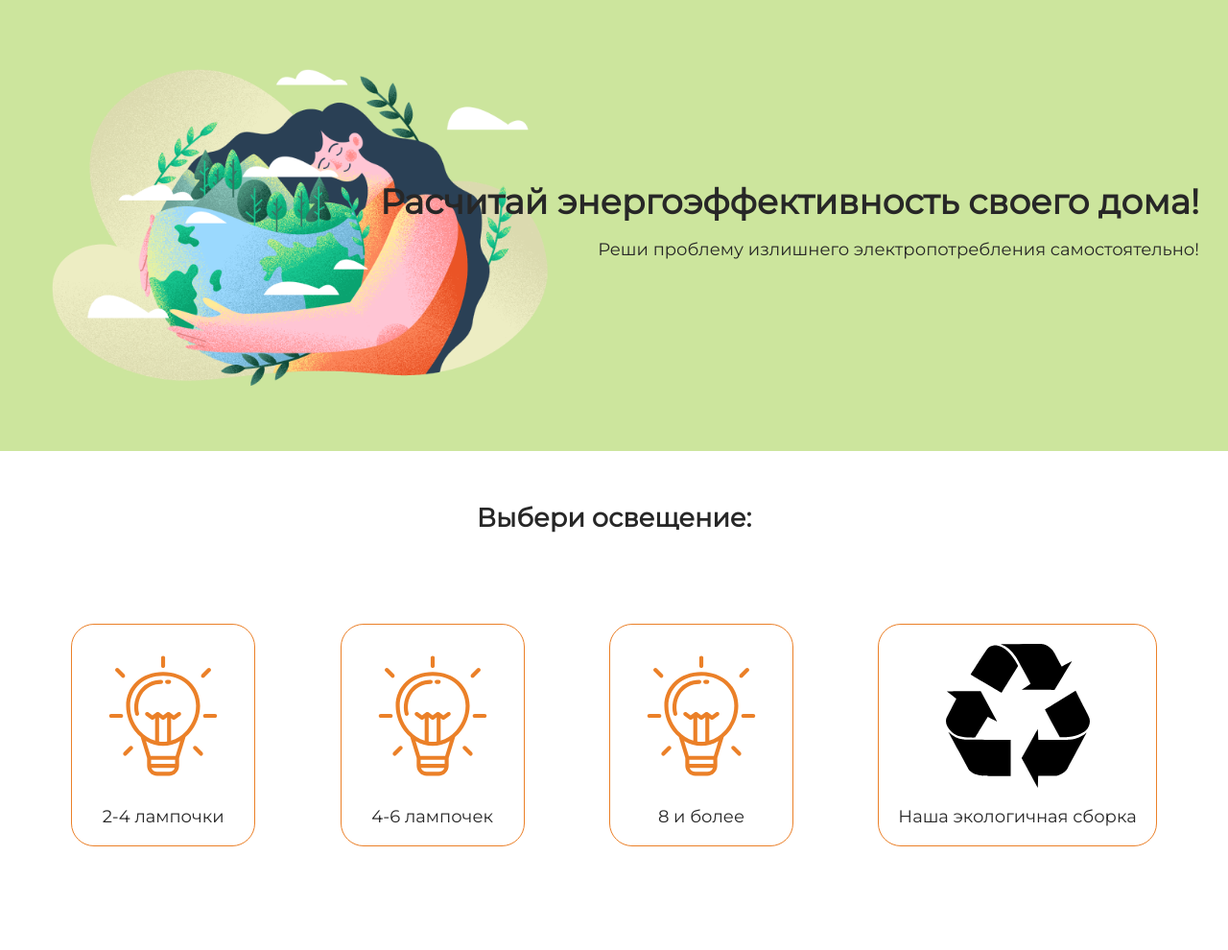
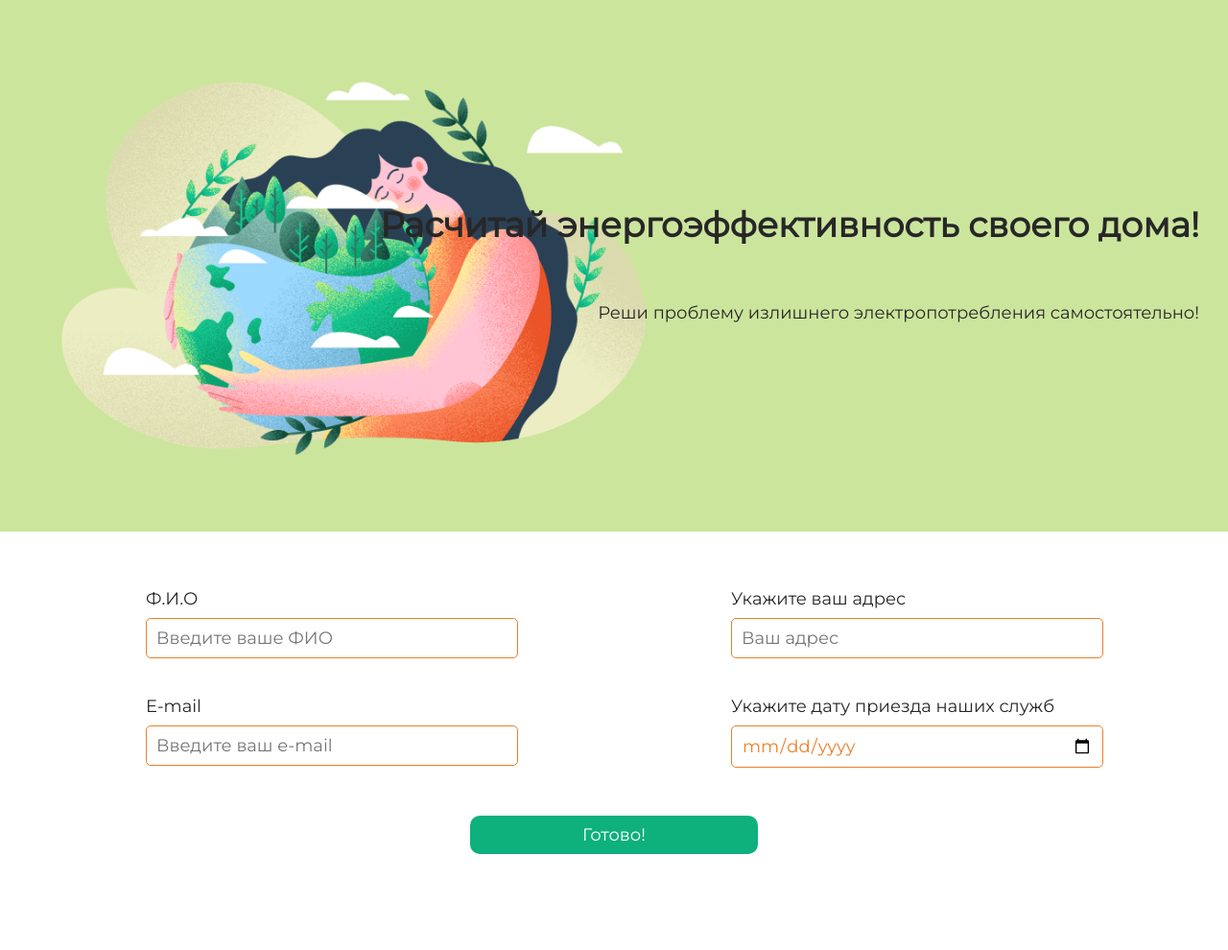
Before and after one commit to ural360/htmlf, a Flask app: page /form in a window 1280 px wide. Shown: the whole page at 96% size. Before the commit the page ends 882 px from the top, so only its background shows below. Run offline with Flask 3, Linux system fonts and the light colour scheme.

Commit message:
Add files via upload

```diff
--- a/proj/main.py
+++ b/proj/main.py
@@ -1,5 +1,5 @@
 #Импорт
-from flask import Flask, render_template
+from flask import Flask, render_template, request
 
 
 app = Flask(__name__)
@@ -15,7 +15,6 @@ def result_calculate(size, lights, device):
 @app.route('/')
 def index():
     return render_template('index.html')
-
 #Вторая страница
 @app.route('/<size>')
 def lights(size):
@@ -42,4 +41,32 @@ def end(size, lights, device):
                                                     int(device)
                                                     )
                         )
+#Форма
+@app.route('/form')
+def form():
+    return render_template('form.html')
+
+#Результаты формы
+@app.route('/submit', methods=['POST'])
+def submit_form():
+    #Создай переменные для сбора информации
+    name = request.form['name']
+    email = request.form['email']
+    address = request.form['address']
+    date = request.form['date']
+    with open('form.txt', 'a',) as f:
+            f.write(name,
+                    email,\
+                    address,\
+                    date)
+
+    # здесь вы можете сохранить данные или отправить их по электронной почте
+    return render_template('form_result.html',
+                           #Помести переменные
+                           name=name,
+                           email=email,
+                           address=address,
+                           date=date
+                           )
+
 app.run(debug=True)
--- a/proj/static/css/style.css
+++ b/proj/static/css/style.css
@@ -11,7 +11,7 @@ body {
 }
 
 h1, h2, p {
-    margin: 0;
+
 }
 
 ul {
@@ -91,3 +91,83 @@ main {
 .main__title--margin {
     margin-bottom: 50px;
 }
+
+.main__link {
+    display: inline-block;
+    text-decoration: none;
+    padding: 20px 0;
+    width: 300px;
+    border-radius: 20px;
+    background-color: #0EB07C;
+    text-align: center;
+    cursor: pointer;
+    color: #fff;
+}
+
+.form {
+    display: flex;
+    flex-direction: column;
+    align-items: center;
+    gap: 50px;
+}
+
+
+.user input {
+    padding: 10px;
+    border: 1px solid #EB8028;
+    background: inherit;
+    border-radius: 5px;
+    font: inherit;
+    width: 100%;
+    color: #EB8028;
+}
+
+.user input:focus,
+.user input:active {
+    border: 1px solid #EB8028;
+    outline: none;
+}
+
+.user {
+    display: flex;
+    flex-direction: row;
+    width: 100%;
+    justify-content: space-around;
+}
+
+.user-info {
+    width: 30%;
+    display: flex;
+    flex-direction: column;
+    gap: 40px;
+}
+
+label {
+    display:inline-block ;
+    margin-bottom: 10px;
+}
+
+.address-date {
+    width: 30%;
+    display: flex;
+    flex-direction: column;
+    gap: 40px;
+}
+
+.delivery {
+    display: flex;
+    justify-content: space-between;
+}
+
+.button {
+    width: 10%;
+    padding: 10px;
+    min-width: 300px;
+    cursor: pointer;
+    align-self: center;
+    border: none;
+    border-radius: 10px;
+    background: #0EB07C;
+    font: inherit;
+    color: #fff;
+}
--- a/proj/templates/end.html
+++ b/proj/templates/end.html
@@ -29,11 +29,17 @@
         <img class="rez__img" src="../../static/img/planet_medium.svg" alt="">
         <span>Ваш результат {{result}} кВт⋅ч</span>
         <span>Ваш дом имеет среднюю энергоэффективности!</span>
+        <span>Хотите помочь экологии? Заполните форму и мы соберем вам экологичную сборку!</span>
+        <a href="{{ url_for('form') }}">Заполнить форму</a>
         {%elif result >= 300%}
         <img class="rez__img" src="../../static/img/planet_bad.svg" alt="">
         <span>Ваш результат {{result}} кВт⋅ч</span>
         <span>Ваш дом имеет плохую энергоэффективности!</span>
+        <span>Хотите помочь экологии? Заполните форму и мы соберем вам экологичную сборку!</span>
+        <a href="{{ url_for('form') }}">Заполнить форму</a>
         {%endif%}
+
+
     </div>
     {% endblock %}
   </main>
--- /dev/null
+++ b/proj/templates/form.html
@@ -0,0 +1,59 @@
+<!doctype html>
+<html lang="ru">
+<head>
+  <meta charset="UTF-8">
+  <meta
+    name="viewport"
+    content="width=device-width, user-scalable=no, initial-scale=1.0, maximum-scale=1.0, minimum-scale=1.0"
+  >
+  <meta http-equiv="X-UA-Compatible" content="ie=edge">
+  <link rel="stylesheet" href="../../static/css/style.css">
+  <title>Расчет энергоэффективности умного дома</title>
+</head>
+<body>
+  <header class="header">
+    <div class="header__text">
+      <h1>Расчитай энергоэффективность своего дома!</h1>
+      <p>Реши проблему излишнего электропотребления самостоятельно!</p>
+    </div>
+  </header>
+  <main>
+    {% block content %}
+    <form action="{{ url_for('submit_form') }}" method="post" class="form">
+
+      <div class="user">
+        <ul class="user-info">
+            <li class="user-info__item">
+
+                <label for="name">Ф.И.О</label>
+                <input type="text" name="name" id="name" placeholder="Введите ваше ФИО" required>
+            </li>
+            <li class="user-info__item">
+                <label for="email">E-mail</label>
+                <input type="email" name="email" id="email" placeholder="Введите ваш e-mail" required>
+
+            </li>
+        </ul>
+        <!--Поля для адреса и даты-->
+        <ul class="address-date">
+            <li class="user-info__item">
+
+                <label for="address">Укажите ваш адрес</label>
+                <input type="text" name="address" id="address" placeholder="Ваш адрес" required>
+            </li>
+            <li class="user-info__item">
+
+                <label for="date">Укажите дату приезда наших служб</label>
+                <input type="date" name="date" id="date" required>
+            </li>
+        </ul>
+    </div>
+    <button class="button" type="submit">Готово!</button>
+    </form>
+    {% endblock %}
+  </main>
+  <footer>
+
+  </footer>
+</body>
+</html>
--- a/proj/templates/lights.html
+++ b/proj/templates/lights.html
@@ -38,7 +38,7 @@
           <span>8 и более</span></a>
       </li>
       <li class="list__item">
-        <a href="{{size + "/6"}}">
+        <a href="{{size + "/3"}}">
           <img class="item__img" src="../static/img/eco.svg" alt="battery">
           <span>Наша экологичная сборка</span></a>
       </li>
```
Also changed, not shown: proj/templates/electronics.html (+6 -6 lines), proj/templates/form_result.html (added, +20 -0 lines).
